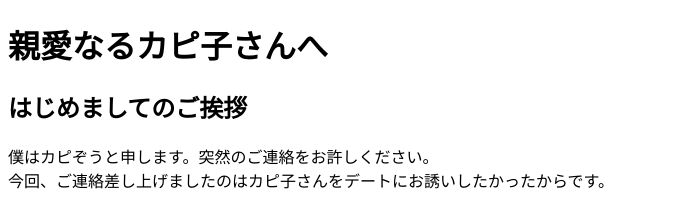
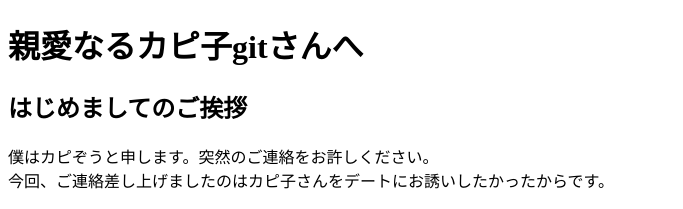
Before and after one commit to tainuke/html_study, a plain HTML site: page index.html in a window 1280 px wide. Shown: the top 209 px of the page, without its empty margins (0-683 px from the left). Drawn offline with Linux system fonts and the light colour scheme.

Commit message:
写真更新

```diff
--- a/index.html
+++ b/index.html
@@ -10,7 +10,7 @@
 </head>
 <!-- ここから本文 -->
 <body>
-    <h1>親愛なるカピ子さんへ</h1>
+    <h1>親愛なるカピ子gitさんへ</h1>
     <h2>はじめましてのご挨拶</h2>
     <p>
     僕はカピぞうと申します。突然のご連絡をお許しください。<br>
```
Also changed, not shown: image/capyzou.png (added).
